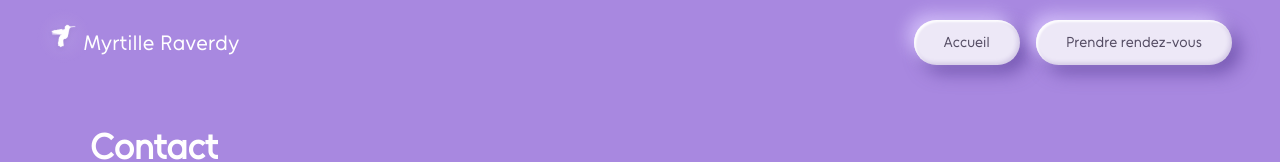
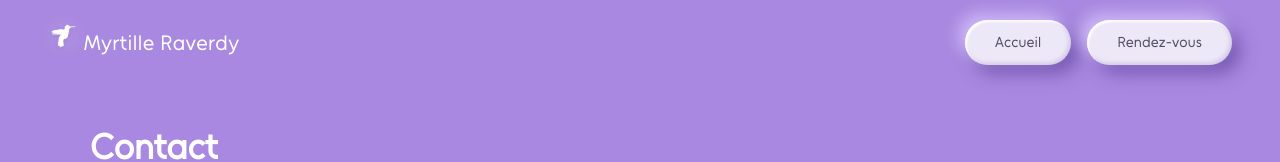
Before and after one commit to nathanaelraverdy-sketch/Myrtille_Raverdy_Sage_femme_Website-, a plain HTML site: page myrtille raverdy/contact.html in a window 1280 px wide. Shown: the top 162 px of the page. Drawn offline with Linux system fonts and the light colour scheme.

Commit message:
Change link text from 'Prendre rendez-vous' to 'Rendez-vous'

```diff
--- a/myrtille raverdy/contact.html
+++ b/myrtille raverdy/contact.html
@@ -13,7 +13,7 @@
 <nav class="navbar">
     <a href="index.html" class="nav-brand"><img src="assets/images/logo-colibri-white.png" alt="" class="nav-brand__logo" />Myrtille Raverdy</a>
     <a href="index.html" class="btn btn-outline">Accueil</a>
-    <a href="rendez-vous.html" class="btn btn-primary">Prendre rendez-vous</a>
+    <a href="rendez-vous.html" class="btn btn-primary">Rendez-vous</a>
 </nav>
 
 <header class="page-hero">
```
